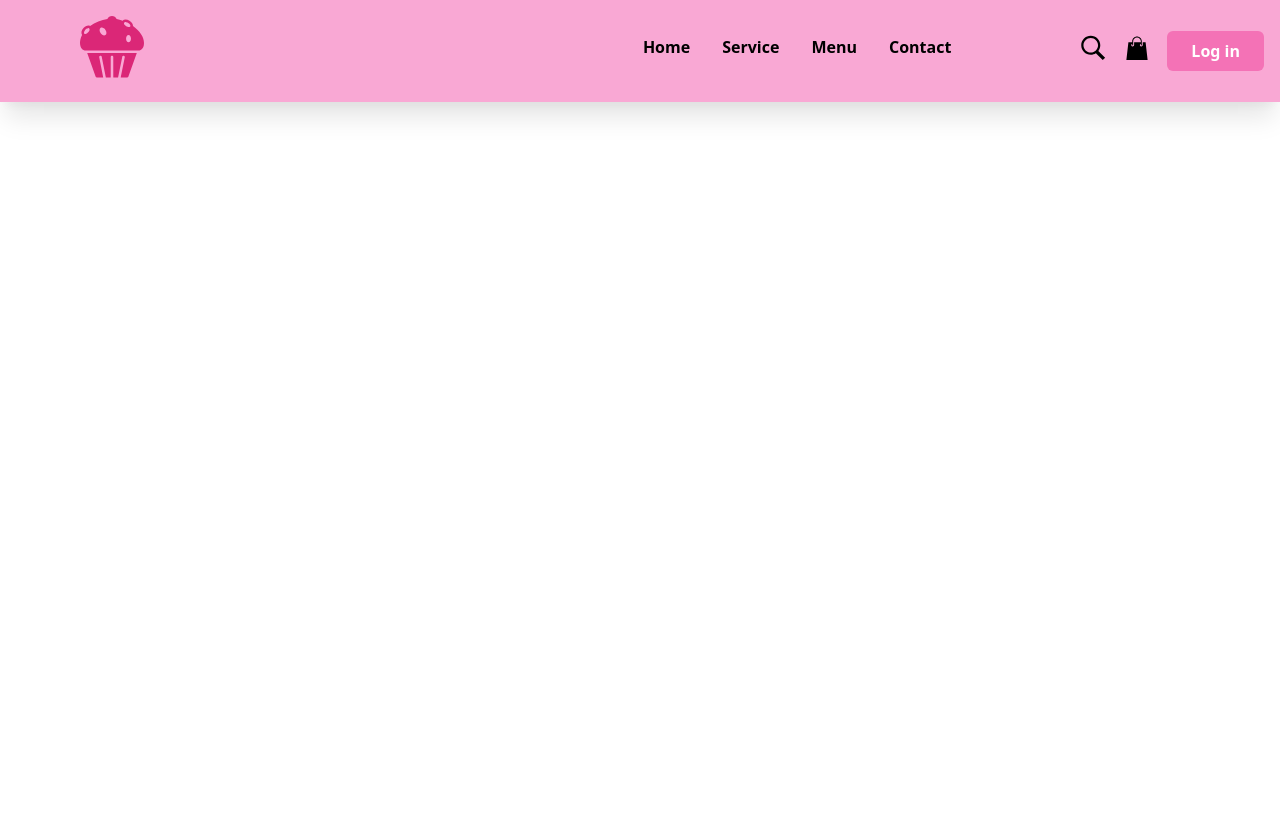
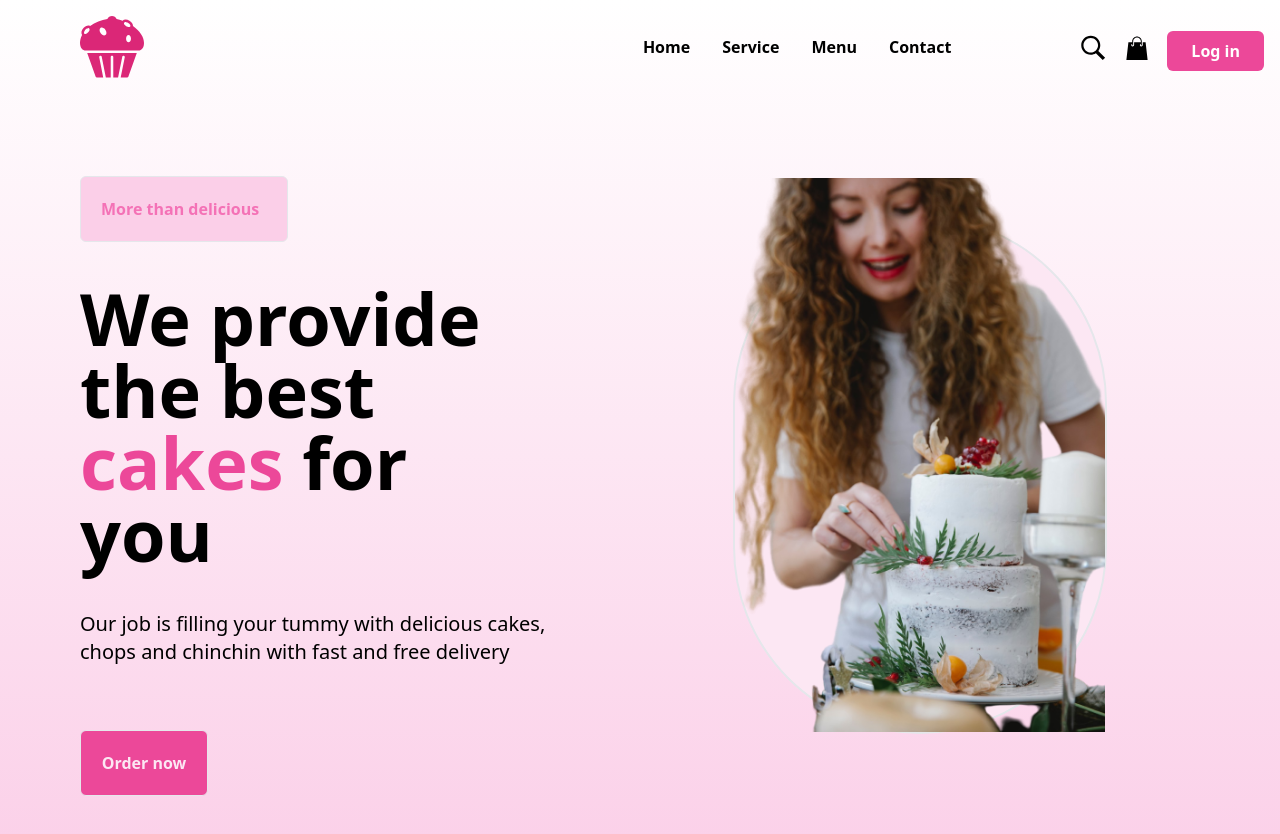
Before and after one commit to Victorakinwunmi/cake-web, a Nuxt app: page / in a window 1280 px wide. Shown: the top 834 px of the page. Before the commit the page ends 800 px from the top, so only its background shows below. Built offline with nearby package versions, Linux system fonts and the light colour scheme.

Commit message:
i changed the website ui and i added call to action page

```diff
--- /dev/null
+++ b/components/cta/Container.vue
@@ -0,0 +1,24 @@
+<template>
+   <div class="block lg:flex p-10 lg:p-20">
+     <div class="w-full">
+        <div><slot name="headingbtn"/></div>
+        <div><slot name="title"/></div>
+        <div><slot name="description"/></div>
+        <div><slot name="orderbtn"/></div>
+     </div>
+
+     <div class="w-full">
+        <div><slot name="picture"/></div>
+     </div>
+   </div>
+</template>
+
+<script>
+export default {
+
+}
+</script>
+
+<style>
+
+</style>
--- /dev/null
+++ b/components/cta/Image.vue
@@ -0,0 +1,18 @@
+<template>
+  <div>
+    <div class="block w-10/12 lg:w-8/12 bg-pink-100 rounded-full border-2 mx-0 lg:mx-auto mt-28 lg:mt-10 ">
+         <img :src="require('@/assets/images/cta_pic1.png')" class="-mt-10">
+    </div>
+
+  </div>
+</template>
+
+<script>
+export default {
+
+}
+</script>
+
+<style>
+
+</style>
--- a/components/headers/Button.vue
+++ b/components/headers/Button.vue
@@ -1,6 +1,6 @@
 <template>
   <div>
-    <button class="py-2 px-6 font-bold bg-pink-400 rounded-md mt-2 lg:mt-0 hover:bg-pink-600 ">
+    <button class="py-2 px-6 font-bold bg-pink-500 rounded-md mt-2 lg:mt-0 hover:bg-pink-600 ">
         <div class="text-white">Log in</div>
     </button>
   </div>
--- a/components/headers/Container.vue
+++ b/components/headers/Container.vue
@@ -3,10 +3,8 @@
     class="
       flex
       justify-between
-      bg-pink-300
       w-full
       p-4
-      shadow-xl
       fixed
       items-center
     "
@@ -40,7 +38,7 @@
     <div
       :class="
         is_revealed
-          ? 'block top-14 right-0 w-full h-screen mt-11 absolute bg-pink-300 '
+          ? 'block top-14 right-0 w-full h-screen absolute mt-11 bg-gradient-to-t from-pink-200 to-white '
           : 'hidden lg:flex '
       "
       class=""
@@ -49,7 +47,9 @@
         <slot name="menu" />
       </div>
 
-      <div class="block mt-8 mx-6 lg:mx-0 lg:mt-0 lg:flex items-center lg:ml-28">
+      <div
+        class="block mt-8 mx-6 lg:mx-0 lg:mt-0 lg:flex items-center lg:ml-28"
+      >
         <div>
           <slot name="search" />
         </div>
--- a/pages/index.vue
+++ b/pages/index.vue
@@ -1,5 +1,5 @@
 <template>
-  <div>
+  <div class="bg-gradient-to-t from-pink-200 to-white">
     <div>
       <HeadersContainer>
         <template #logo>
@@ -48,15 +48,40 @@
         <template #button>
           <HeadersButton />
         </template>
-        <div>
-          <div class="mt-28">
-            Lorem ipsum dolor sit amet consectetur adipisicing elit. Illo,
-            molestiae. Soluta, magni iste corrupti blanditiis iusto eum labore
-            vel doloremque delectus quo nesciunt fugit et inventore temporibus
-            eligendi earum nostrum.
-          </div>
-        </div>
       </HeadersContainer>
+    </div>
+
+    <div class="pt-24 ">
+        <CtaContainer>
+          <template #headingbtn>
+            <div class="hidden w-52 lg:block border bg-pink-200 p-5 rounded-md">
+              <h1 class="text-pink-400 font-bold">More than delicious</h1>
+            </div>
+          </template>
+
+          <template #title>
+            <div class="text-6xl lg:text-7xl mt-10 w-full lg:w-10/12">
+              <h1 class="text-black font-bold">We provide the best <span class="text-pink-500 font-bold">cakes</span> for you</h1>
+            </div>
+          </template>
+
+          <template #description>
+            <div class="text-xl mt-10 w-full lg:w-10/12">
+              <p>Our job is filling your tummy with delicious cakes, chops and chinchin with fast and free delivery</p>
+            </div>
+          </template>
+
+          <template #orderbtn>
+            <button class=" w-32 lg:block border bg-pink-500 mt-16 p-5 rounded-md">
+              <h1 class="text-pink-100 font-bold">Order now</h1>
+            </button>
+          </template>
+
+          <template #picture>
+            <CtaImage/>
+          </template>
+
+        </CtaContainer>
     </div>
   </div>
 </template>
```
Also changed, not shown: assets/images/cta_pic.jpg (added), assets/images/cta_pic1.png (added).
